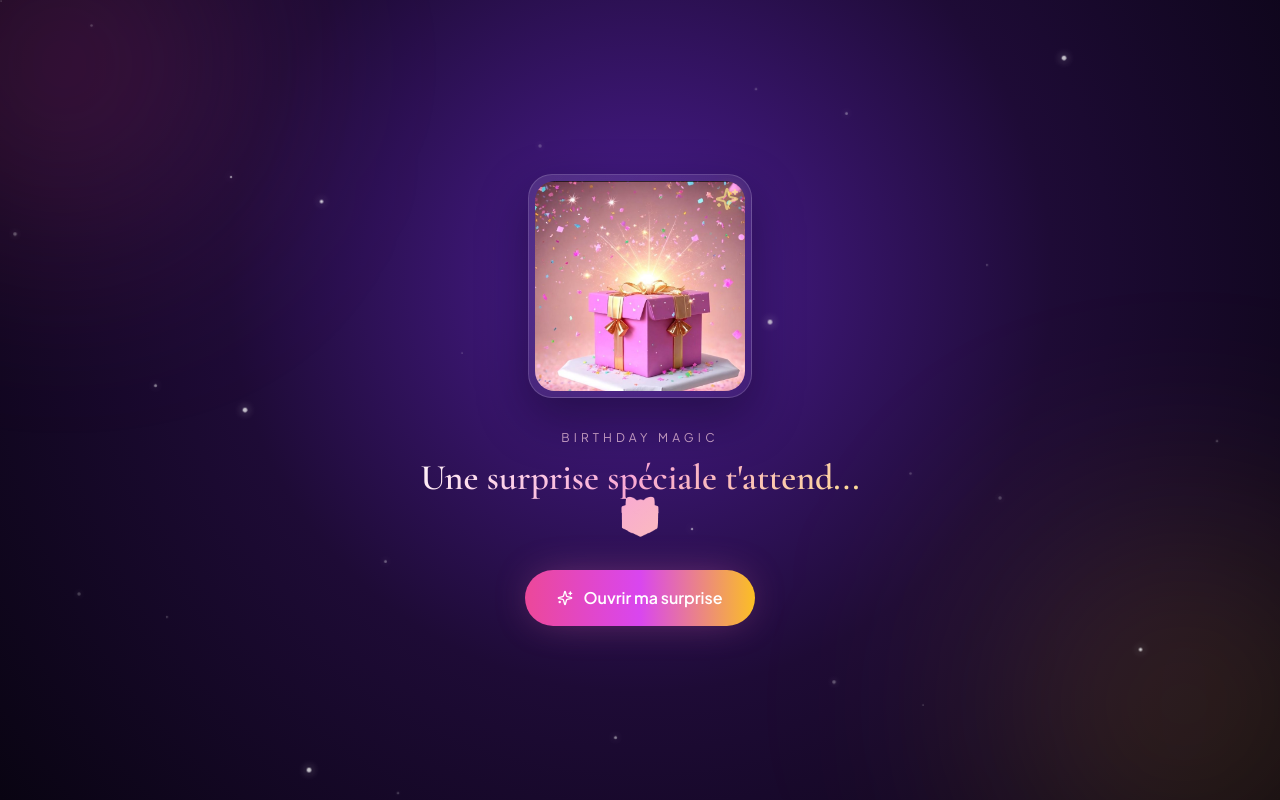
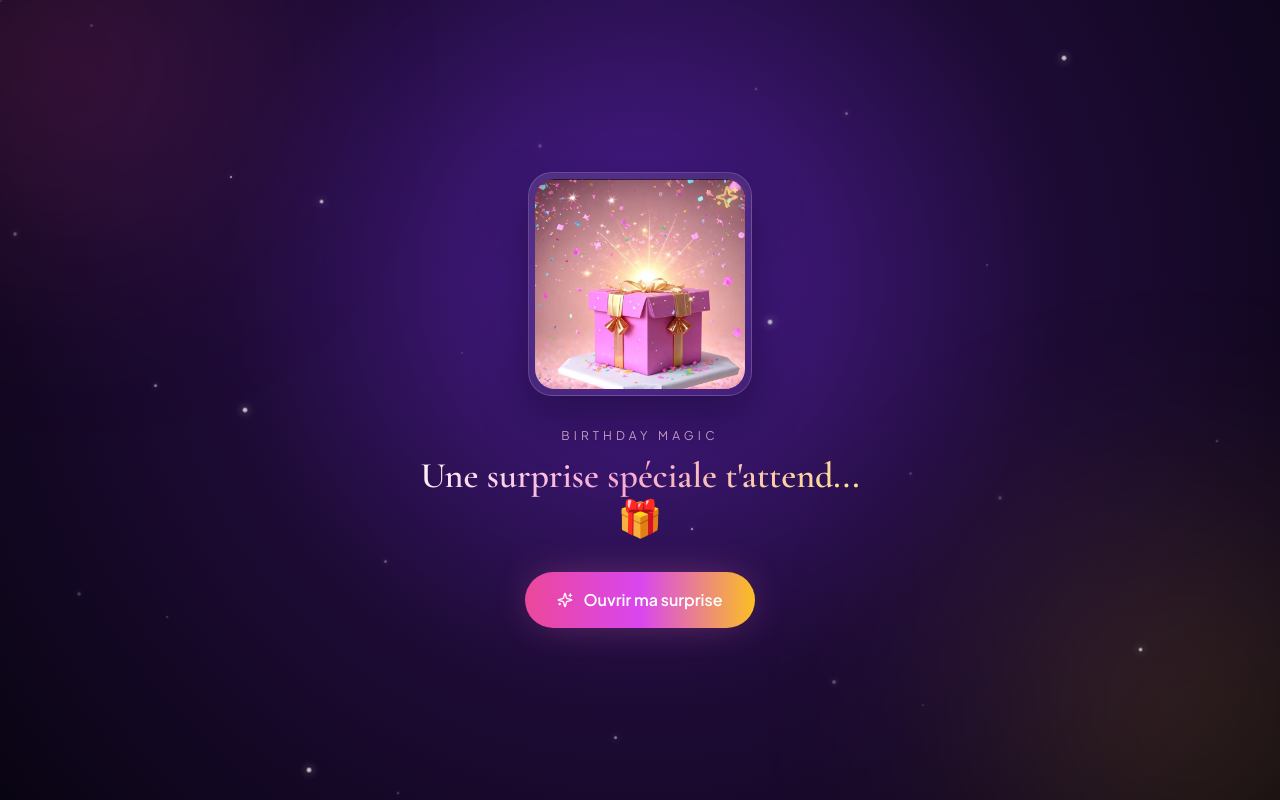
Before and after one commit to khaledopen/Anniv-SD, a React (Vite) app: page / in a window 1280 px wide. Built offline with nearby package versions, Linux system fonts and the light colour scheme.

Commit message:
fix: preserve native color and detail on gift and cake emojis

```diff
--- a/src/components/BirthdayHero.jsx
+++ b/src/components/BirthdayHero.jsx
@@ -66,7 +66,9 @@ export default function BirthdayHero({ data, onDiscover }) {
                         delay: reducedMotion ? 0 : 0.03 * globalIdx,
                         ease: 'easeOut',
                       }}
-                      className="inline-block text-gradient-magic"
+                      className={`inline-block ${
+                        char === '🎂' ? '' : 'text-gradient-magic'
+                      }`}
                     >
                       {char}
                     </motion.span>
--- a/src/components/IntroScreen.jsx
+++ b/src/components/IntroScreen.jsx
@@ -104,8 +104,11 @@ export default function IntroScreen({ onOpen }) {
             Birthday Magic
           </p>
 
-          <h1 className="font-display text-3xl sm:text-4xl font-semibold leading-tight text-gradient-magic mb-8">
-            Une surprise spéciale t&apos;attend... 🎁
+          <h1 className="font-display text-3xl sm:text-4xl font-semibold leading-tight mb-8">
+            <span className="text-gradient-magic">
+              Une surprise spéciale t&apos;attend...
+            </span>{' '}
+            <span aria-hidden="true" className="inline-block align-middle">🎁</span>
           </h1>
 
           <motion.button
```
